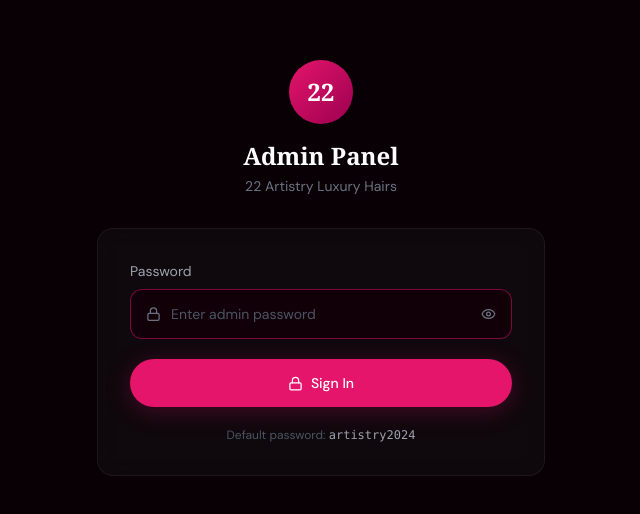
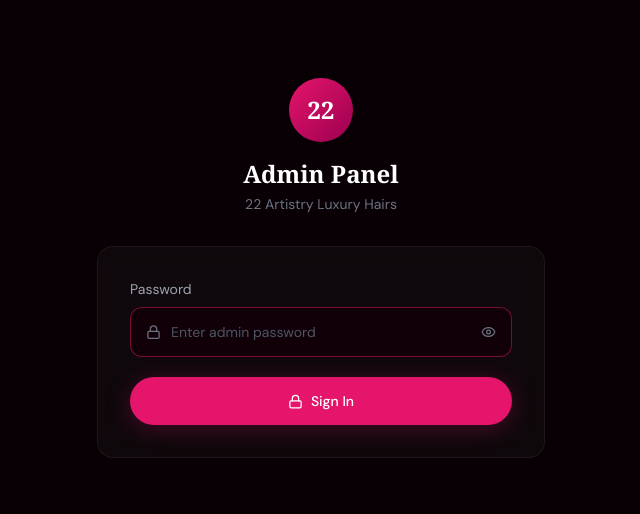
Before and after one commit to gr8t-t/22-artistry-luxury-hairs, a React (Vite) app: page /admin in a window 1280 px wide. Shown: the part 172-686 px from the top of the page, without its empty margins (319-959 px from the left). Built offline with nearby package versions, Linux system fonts and the light colour scheme; a web font is replaced by a local one.

Commit message:
Remove password hint from admin login page
Co-Authored-By: Claude Sonnet 4.6 <noreply@anthropic.com>

```diff
--- a/src/pages/Admin.jsx
+++ b/src/pages/Admin.jsx
@@ -213,9 +213,6 @@ export default function Admin() {
             <button type="submit" className="btn-primary w-full flex items-center justify-center gap-2">
               <Lock size={15} /> Sign In
             </button>
-            <p className="text-center text-gray-600 text-xs font-poppins">
-              Default password: <span className="text-gray-400 font-mono">artistry2024</span>
-            </p>
           </form>
         </div>
       </div>
```
